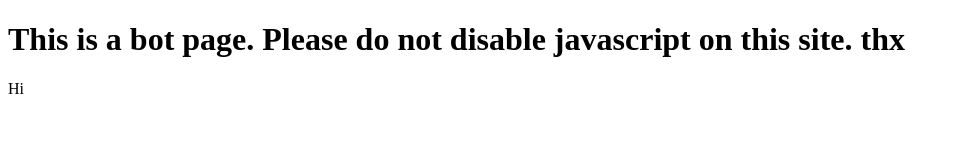
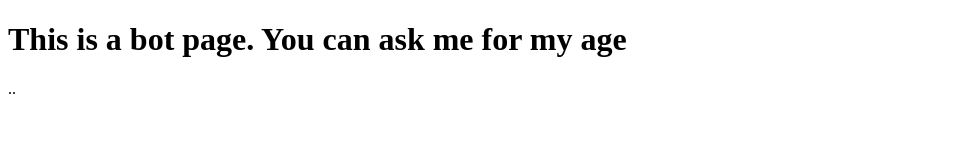
Before and after one commit to Chen-Yiyang/susi.ai, a plain HTML site: page index.html in a window 1280 px wide. Shown: the whole page, without its empty margins (0-960 px from the left). Drawn offline with Linux system fonts and the light colour scheme.

Commit message:
Update index.html

```diff
--- a/index.html
+++ b/index.html
@@ -15,8 +15,8 @@
 </head>
 
 <body>
-    <h1>This is a bot page. Please do not disable javascript on this site. thx</h1>
-    <p>Hi</p>
+    <h1>This is a bot page. You can ask me for my age</h1>
+    <p>..</p>
 
     <script type='text/javascript' id='susi-bot-script' data-userid='135ac03347c3d8c3fb1c2af38c4d0bba' data-group='Business and Finance' data-language='en' data-skill='MyFirstBot' src='https://skills.susi.ai/susi-chatbot.js'></script>
 </body>
```
